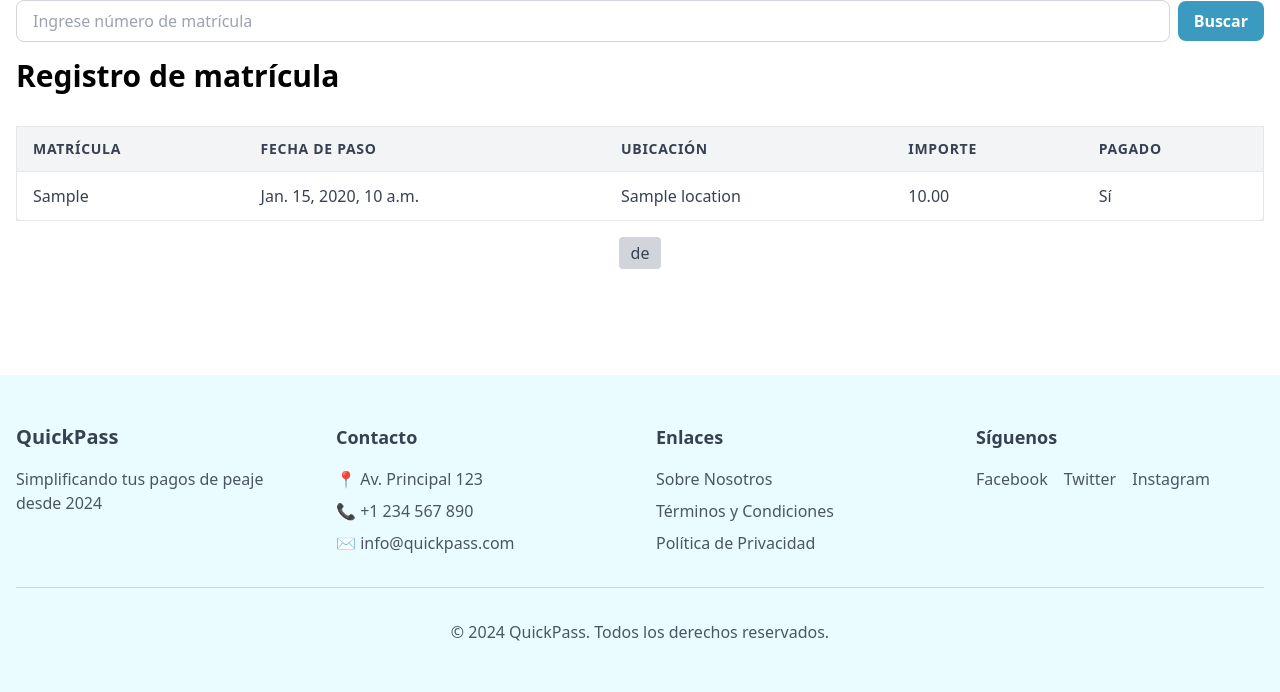
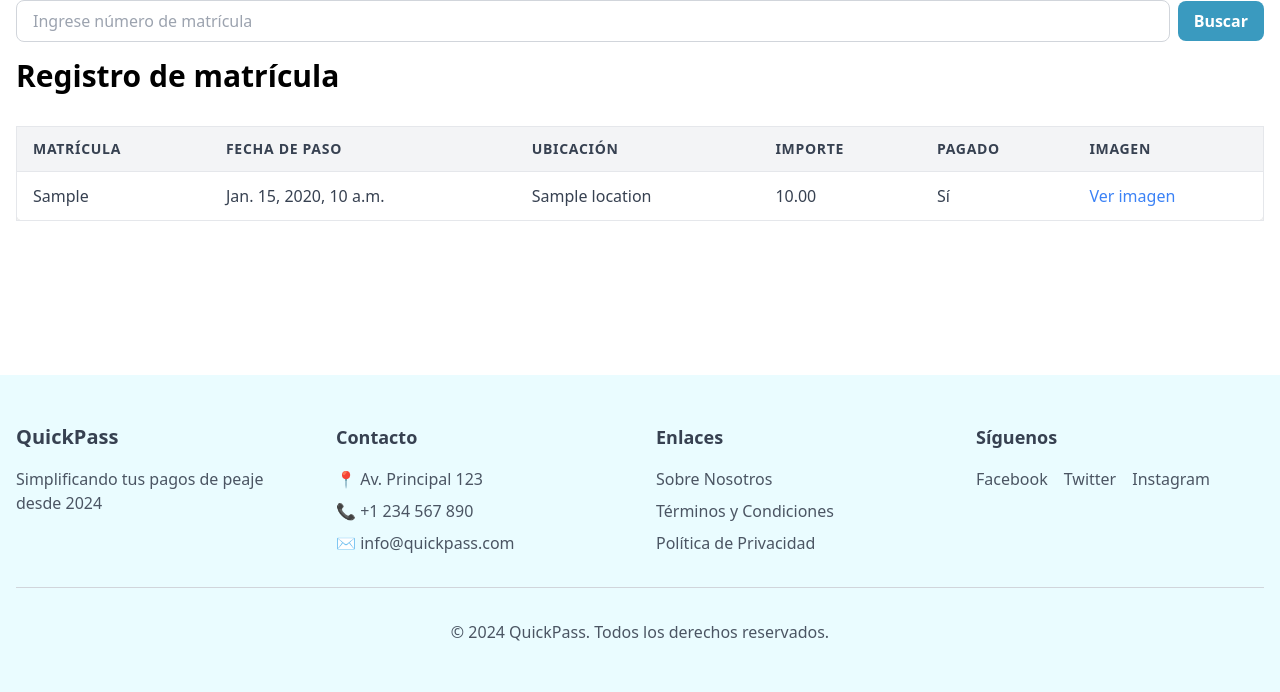
Before and after one commit to aterana3/Modelo-Proyecto-6to-semestre, a Django app: template modules/toll_record/templates/toll_records/page-list.html in a window 1280 px wide. Shown: the part 108-800 px from the top of the page. Run offline with Django 5.2, Linux system fonts and the light colour scheme; the template is opened without the code that fills it: values that come from a table or form of the project are taken from there, others are empty; tables that the repository leaves empty hold one stand-in row (values such as "Sample post"); grey boxes marked "Sample" are stand-in pictures; some libraries are stand-ins or nearby versions.

Commit message:
Paginación y correción de estructura, proyecto finalizado

```diff
--- a/app/urls.py
+++ b/app/urls.py
@@ -27,4 +27,4 @@
     path('authentication/', include('modules.authentication.urls')),
     path('toll_record/', include('modules.toll_record.urls')),
     path('dashboard/', include('modules.dashboard.urls')),
-] + static(settings.STATIC_URL, document_root=settings.STATIC_ROOT)
+] + static(settings.MEDIA_URL, document_root=settings.MEDIA_ROOT)
--- a/modules/toll_record/templates/toll_records/page-list.html
+++ b/modules/toll_record/templates/toll_records/page-list.html
@@ -20,6 +20,7 @@
                             <th class="px-4 py-3 border-b">Ubicación</th>
                             <th class="px-4 py-3 border-b">Importe</th>
                             <th class="px-4 py-3 border-b">Pagado</th>
+                            <th class="px-4 py-3 border-b">Imagen</th>
                         </tr>
                         </thead>
                         <tbody>
@@ -30,12 +31,29 @@
                                 <td class="px-4 py-3 border-b">{{ record.location }}</td>
                                 <td class="px-4 py-3 border-b">{{ record.amount_due }}</td>
                                 <td class="px-4 py-3 border-b">{{ record.paid|yesno:"Sí,No" }}</td>
+                                <td class="px-4 py-3 border-b">
+                                    <button class="text-blue-500 hover:underline"
+                                            onclick="document.getElementById('modal-{{ record.id }}').showModal()">Ver
+                                        imagen
+                                    </button>
+
+                                    <dialog id="modal-{{ record.id }}" class="rounded-lg shadow-lg p-0 max-w-md w-full">
+                                        <div class="relative">
+                                            <img src="{{ record.image.url }}" alt="Imagen de {{ record.license_plate }}"
+                                                 class="w-full rounded-t-lg">
+                                            <button onclick="document.getElementById('modal-{{ record.id }}').close()"
+                                                    class="absolute top-2 right-2 text-white bg-red-500 rounded-full px-2 py-1 hover:bg-red-600">
+                                                &times;
+                                            </button>
+                                        </div>
+                                    </dialog>
+                                </td>
                             </tr>
                         {% endfor %}
                         </tbody>
                     </table>
                 </div>
-
+                {% if is_paginated %}
                     <div class="py-4">
                         <div class="flex justify-center space-x-2">
                             {% if toll_records.has_previous %}
@@ -55,6 +73,7 @@
                             {% endif %}
                         </div>
                     </div>
+                {% endif %}
             {% else %}
                 <h2 class="font-semibold text-2xl md:text-3xl pb-4 md:pb-8">No se encontraron registros de peaje para
                     esta matrícula.</h2>
--- a/modules/toll_record/views/toll_record.py
+++ b/modules/toll_record/views/toll_record.py
@@ -21,7 +21,7 @@
             queryset = queryset.filter(license_plate__icontains=license_plate)
         else:
             queryset = queryset.none()
-        return queryset
+        return queryset.order_by('pass_date')
 
 
 class AnalyticsView(LoginRequiredMixin, View):
```
Also changed, not shown: modules/toll_record/templates/toll_records/page-detail.html (deleted). Lines whose indentation alone changed are shown as unchanged.
